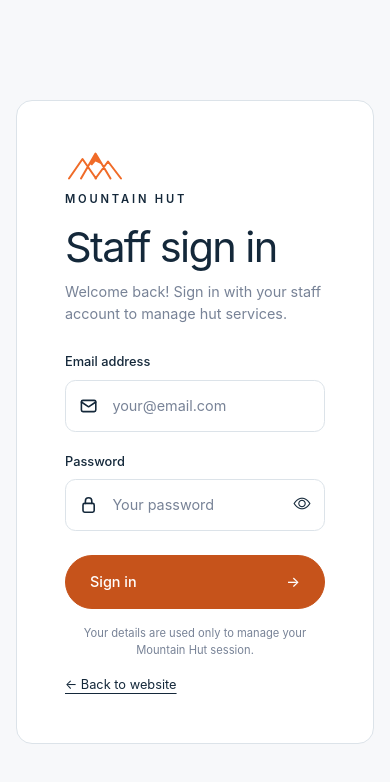
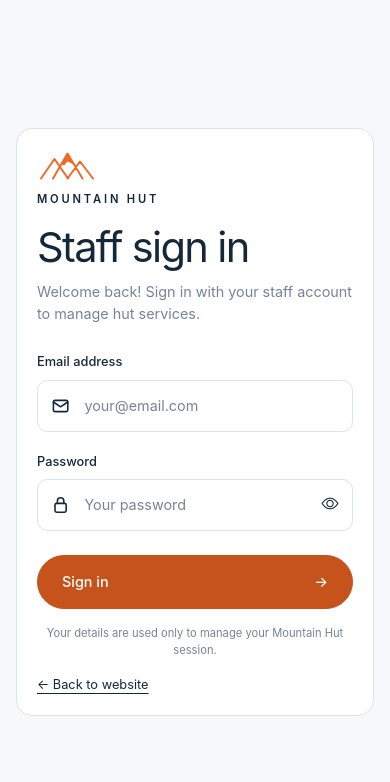
Before and after one commit to SE2-26-Team4/mountain-hut, a React (Vite) app in the folder client/: page /staff/login in a window 390 px wide. Shown: the top 782 px of the page. Built offline with nearby package versions, Linux system fonts and the light colour scheme; no server answers.

Commit message:
fix: fit the employee login form on narrow and short screens

```diff
--- a/client/src/App.css
+++ b/client/src/App.css
@@ -3987,6 +3987,22 @@ button.cap-sidebar-toggle:focus-visible {
   color: var(--mh-copper);
 }
 
+@media (max-width: 575.98px) {
+  .mh-staff-login-page {
+    padding: var(--mh-space-4);
+  }
+
+  .mh-staff-login-page > .mh-staff-login-card {
+    padding: var(--mh-cap-size-20);
+  }
+}
+
+@media (max-height: 650px) {
+  .mh-staff-login-page.align-items-center {
+    align-items: flex-start !important;
+  }
+}
+
 /* ==========================================================================
    ScheduleCopyActions — components/capacity/ScheduleCopyActions.jsx
    ========================================================================== */
```
